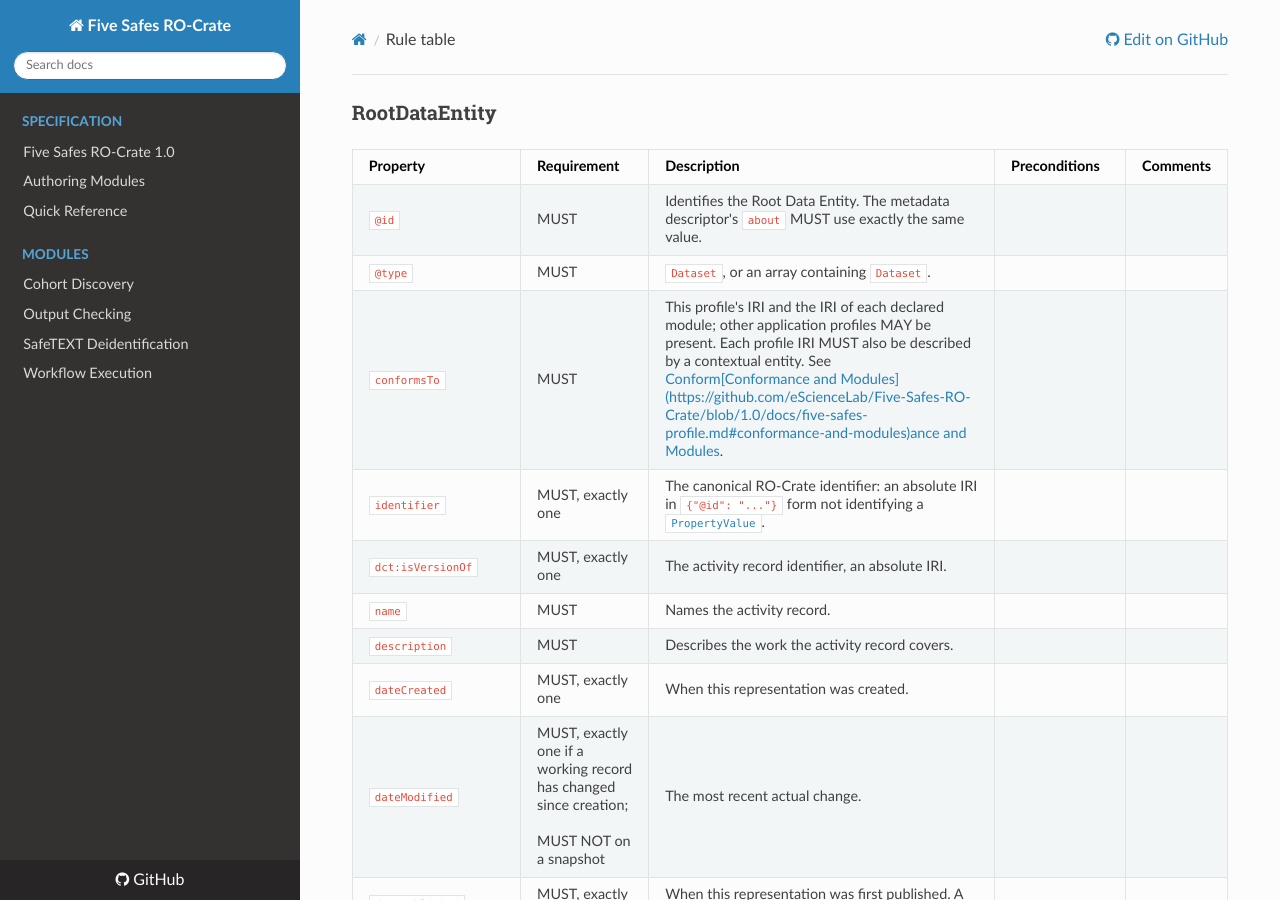
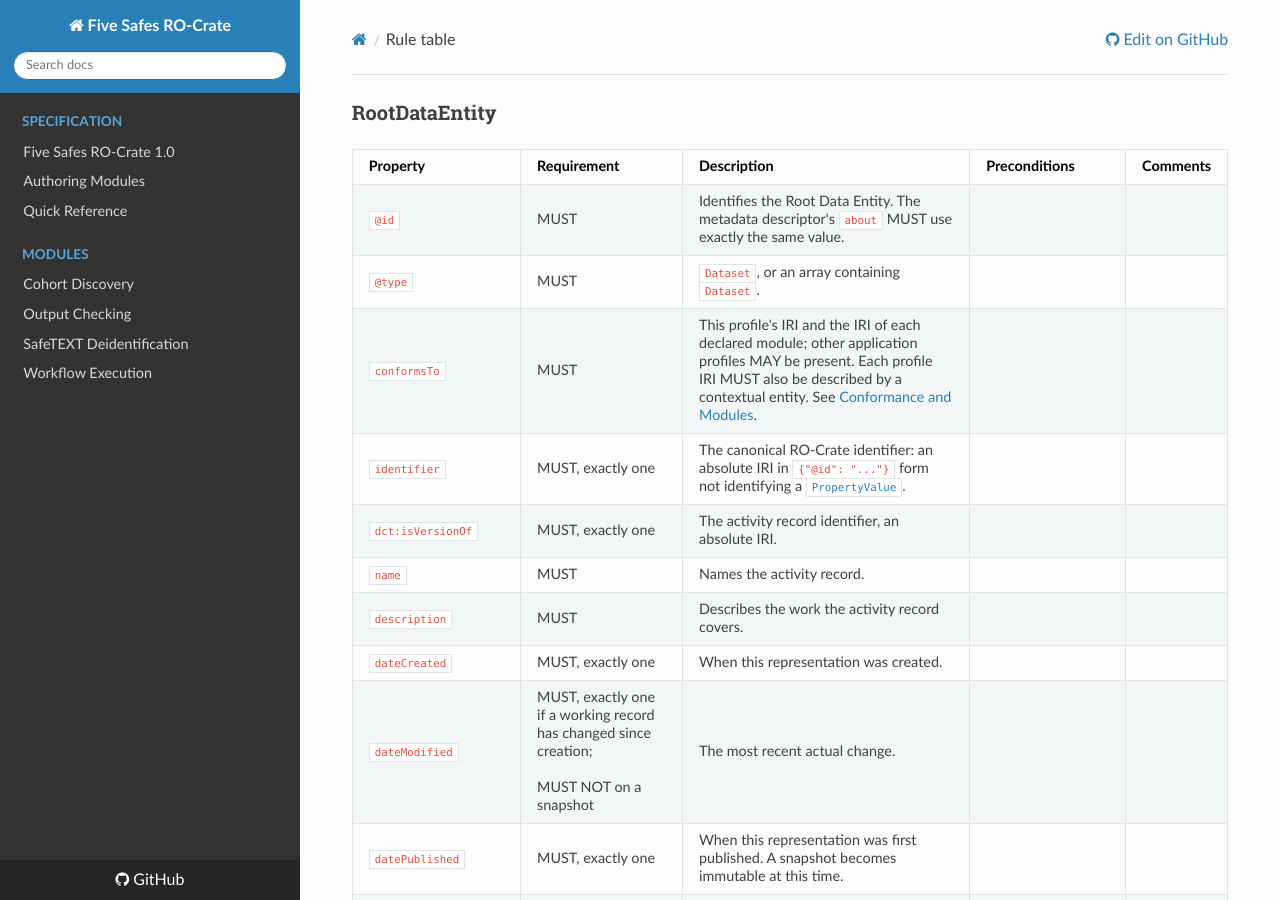
Before and after one commit to eScienceLab/Five-Safes-RO-Crate, an MkDocs documentation site: the page built from docs/rule-table.md, in a window 1280 px wide and 900 px high. Built offline with MkDocs 1.6.1, drawn with Linux system fonts in a browser that asks for light colours; nearby versions of some CDN libraries.

Commit message:
Update rule-table.md

```diff
--- a/docs/rule-table.md
+++ b/docs/rule-table.md
@@ -4,7 +4,7 @@
 | --------------------- | -------------------------------------------------------------------------------------------------- | ---------------------------------------------------------------------------------------------------------------------------------------------------------------------------------------------------------------------------------------------------------------------------------------------------------------------------------------------------------------------------------------------------------------------------------------------------------- | --------------------------------------------------------------------------------------------------------------------------------------------------------- | -------- |
 | `@id`                 | MUST                                                                                               | Identifies the Root Data Entity. The metadata descriptor's `about` MUST use exactly the same value.                                                                                                                                                                                                                                                                                                                                                        |                                                                                                                                                           |          |
 | `@type`               | MUST                                                                                               | `Dataset`, or an array containing `Dataset`.                                                                                                                                                                                                                                                                                                                                                                                                               |                                                                                                                                                           |          |
-| `conformsTo`          | MUST                                                                                               | This profile's IRI and the IRI of each declared module; other application profiles MAY be present. Each profile IRI MUST also be described by a contextual entity. See [Conform[Conformance and Modules](https://github.com/eScienceLab/Five-Safes-RO-Crate/blob/1.0/docs/five-safes-profile.md#conformance-and-modules)ance and Modules](https://github.com/eScienceLab/Five-Safes-RO-Crate/blob/1.0/docs/five-safes-profile.md#conformance-and-modules). |                                                                                                                                                           |          |
+| `conformsTo`          | MUST                                                                                               | This profile's IRI and the IRI of each declared module; other application profiles MAY be present. Each profile IRI MUST also be described by a contextual entity. See [Conformance and Modules](https://github.com/eScienceLab/Five-Safes-RO-Crate/blob/1.0/docs/five-safes-profile.md#conformance-and-modules). |                                                                                                                                                           |          |
 | `identifier`          | MUST, exactly one                                                                                  | The canonical RO-Crate identifier: an absolute IRI in `{"@id": "..."}` form not identifying a [`PropertyValue`](https://github.com/eScienceLab/Five-Safes-RO-Crate/blob/1.0/docs/five-safes-profile.md#record-and-ro-crate-identifiers).                                                                                                                                                                                                                   |                                                                                                                                                           |          |
 | `dct:isVersionOf`     | MUST, exactly one                                                                                  | The activity record identifier, an absolute IRI.                                                                                                                                                                                                                                                                                                                                                                                                           |                                                                                                                                                           |          |
 | `name`                | MUST                                                                                               | Names the activity record.                                                                                                                                                                                                                                                                                                                                                                                                                                 |                                                                                                                                                           |          |
```
